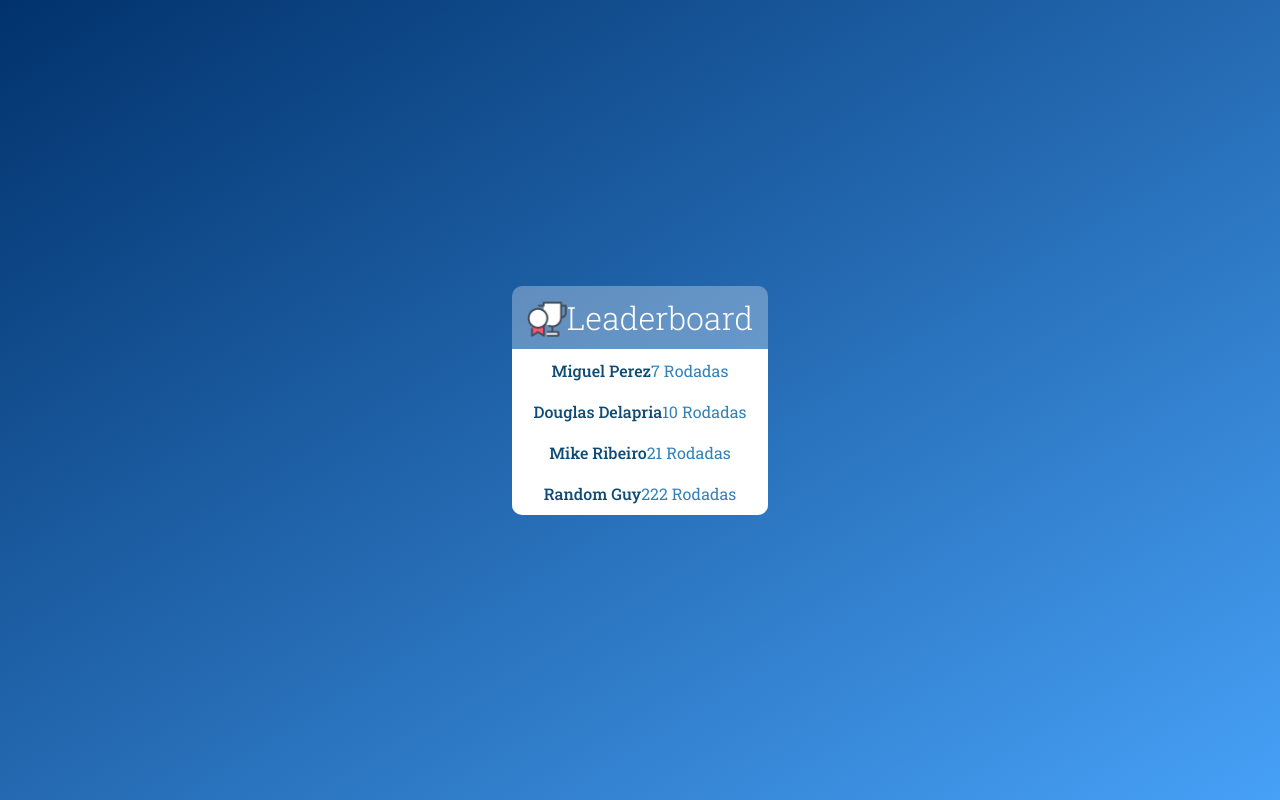
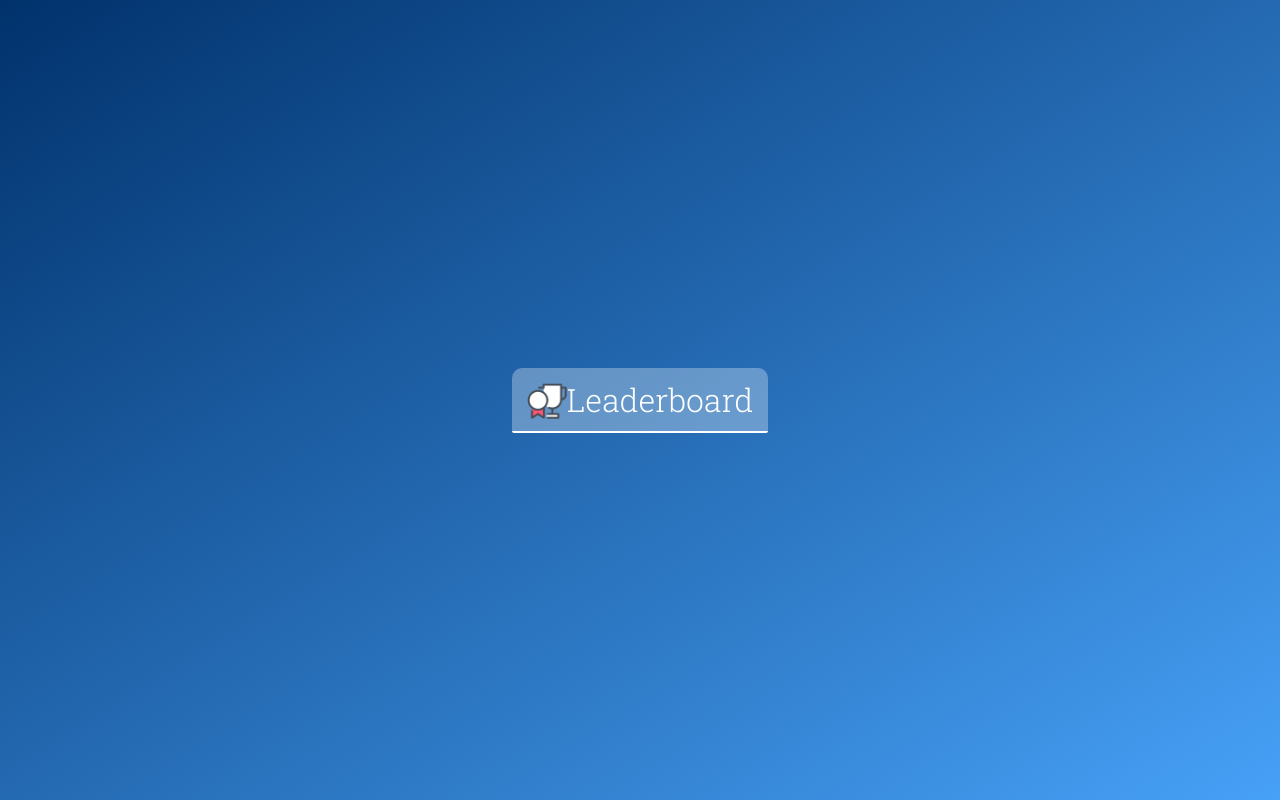
Before and after one commit to MayconRRibeiro/Memory-Game, a React (Create React App) app: page /leaderboard in a window 1280 px wide. Built offline with nearby package versions, Linux system fonts and the light colour scheme.

Commit message:
Salvando nome do usuario na ContextAPI e LocalStorage Leaderboard

```diff
--- a/src/App.tsx
+++ b/src/App.tsx
@@ -2,16 +2,16 @@ import React from 'react';
 
 import Routes from './routes';
 
-import UserContext from './context/UserContext';
+import { UserProvider } from './hooks/UserContext';
 
 import GlobalStyle from './styles/global';
 
 const App: React.FC = () => (
   <>
     <GlobalStyle />
-    <UserContext.Provider value={{ name: 'Mike' }}>
+    <UserProvider>
       <Routes />
-    </UserContext.Provider>
+    </UserProvider>
   </>
 );
 
--- a/src/context/UserContext.ts
+++ /dev/null
@@ -1,9 +0,0 @@
-import { createContext } from 'react';
-
-interface UserContextData {
-  name: string;
-}
-
-const UserContext = createContext<UserContextData>({} as UserContextData);
-
-export default UserContext;
--- /dev/null
+++ b/src/hooks/UserContext.tsx
@@ -0,0 +1,42 @@
+import React, { createContext, useCallback, useContext, useState } from 'react';
+
+interface UserState {
+  name: string;
+}
+
+interface HomeCredentials {
+  name: string;
+}
+
+interface UserContextData {
+  data: UserState | undefined;
+  playGame(credentials: HomeCredentials): void;
+}
+
+const UserContext = createContext<UserContextData>({} as UserContextData);
+
+export const UserProvider: React.FC = ({ children }) => {
+  const [data, setData] = useState<UserState>(() => {
+    return {} as UserState;
+  });
+
+  const playGame = useCallback(({ name }) => {
+    setData({ name });
+  }, []);
+
+  return (
+    <UserContext.Provider value={{ data, playGame }}>
+      {children}
+    </UserContext.Provider>
+  );
+};
+
+export function useUser(): UserContextData {
+  const context = useContext(UserContext);
+
+  if (!context) {
+    throw new Error('useUser must be used within an UserProvider');
+  }
+
+  return context;
+}
--- a/src/pages/Board/index.tsx
+++ b/src/pages/Board/index.tsx
@@ -9,7 +9,7 @@ import CardDTO from '../../dtos/CardDTO';
 import { Container, CardListContainer, RoundCounter } from './styles';
 
 const Board: React.FC = () => {
-  const [cards, setCards] = useState(generateCards);
+  const [cards, setCards] = useState<CardDTO[]>(generateCards);
   const [firstCard, setFirstCard] = useState<CardDTO>();
   const [secondCard, setSecondCard] = useState<CardDTO>();
   const [roundCounter, setRoundCounter] = useState(0);
@@ -51,13 +51,23 @@ const Board: React.FC = () => {
     }, 500);
   }, [firstCard, secondCard, setCardIsFlipped]);
 
-  const checkVictory = useCallback(() => {
-    const winCondition = cards.every(card => card.isFlipped);
+  useEffect(() => {
+    const MIN_ROUNDS_TO_WIN = 10;
+    if (roundCounter < MIN_ROUNDS_TO_WIN) return;
 
-    if (winCondition) {
-      history.push('/leaderboard');
-    }
-  }, [cards, history]);
+    const checkVictory = () => {
+      const winCondition = cards.every(card => card.isFlipped);
+
+      if (winCondition) {
+        history.push({
+          pathname: '/leaderboard',
+          state: { rounds: roundCounter },
+        });
+      }
+    };
+
+    checkVictory();
+  }, [roundCounter]); // eslint-disable-line react-hooks/exhaustive-deps
 
   useEffect(() => {
     if (!firstCard || !secondCard) return;
@@ -68,9 +78,7 @@ const Board: React.FC = () => {
 
     resetSelectedCards();
     setRoundCounter(prevState => prevState + 1);
-
-    checkVictory();
-  }, [firstCard, secondCard, onFailureGuess, resetSelectedCards, checkVictory]);
+  }, [firstCard, secondCard, onFailureGuess, resetSelectedCards]);
 
   const onCardClick = useCallback(
     (card: CardDTO) => {
--- a/src/pages/Home/index.tsx
+++ b/src/pages/Home/index.tsx
@@ -1,14 +1,39 @@
-import React, { useCallback } from 'react';
+import React, { ChangeEvent, useCallback, useState } from 'react';
 import { useHistory } from 'react-router-dom';
+
+import { useUser } from '../../hooks/UserContext';
 
 import { Container, Content } from './styles';
 
+interface HomeFormData {
+  name: string;
+}
+
 const Home: React.FC = () => {
+  const [formData, setFormData] = useState<HomeFormData>({ name: '' });
+
+  const { playGame } = useUser();
   const history = useHistory();
 
   const handleSubmit = useCallback(() => {
-    history.push('/Board');
-  }, [history]);
+    try {
+      if (!formData) return;
+
+      playGame({ name: formData.name });
+
+      history.push('/Board');
+    } catch (err) {
+      throw new Error(err);
+    }
+  }, [playGame, formData, history]);
+
+  const handleOnChange = useCallback(
+    (event: ChangeEvent<HTMLInputElement>): void => {
+      const { value } = event.target;
+      setFormData({ name: value });
+    },
+    [],
+  );
 
   return (
     <Container>
@@ -16,7 +41,12 @@ const Home: React.FC = () => {
         <form onSubmit={handleSubmit}>
           <h1>Jogo de Memória</h1>
 
-          <input type="text" placeholder="nome" />
+          <input
+            type="text"
+            placeholder="nome"
+            value={formData.name}
+            onChange={handleOnChange}
+          />
           <button type="submit">Jogar</button>
         </form>
       </Content>
--- a/src/pages/Leaderboard/index.tsx
+++ b/src/pages/Leaderboard/index.tsx
@@ -1,14 +1,51 @@
-import React, { useContext } from 'react';
+import React, { useEffect, useState } from 'react';
+import { useLocation } from 'react-router-dom';
+import { v4 as uuidv4 } from 'uuid';
 
-import UserContext from '../../context/UserContext';
+import { useUser } from '../../hooks/UserContext';
 
 import badgeTrophyImg from '../../assets/badgeTrophy.png';
 import { Container, Board, Header, Content } from './styles';
 
+interface playerData {
+  id: string;
+  name: string;
+  rounds: number;
+}
+
+interface LocationState {
+  rounds: string;
+}
+
 const Leaderboard: React.FC = () => {
-  const { name } = useContext(UserContext);
+  const [playersList, setPlayersList] = useState<playerData[]>(() => {
+    const players = localStorage.getItem('@MemoryGame:leaderboard');
+    return players !== null ? JSON.parse(players) : [];
+  });
 
-  console.log(name);
+  const { data } = useUser();
+  const location = useLocation<LocationState>();
+
+  useEffect(() => {
+    if (!data || !data.name) return;
+
+    const { rounds } = location.state;
+
+    const player = {
+      id: uuidv4(),
+      name: data.name,
+      rounds: Number(rounds),
+    };
+
+    const updatedPlayersList = [...playersList, player];
+
+    setPlayersList(updatedPlayersList);
+
+    localStorage.setItem(
+      '@MemoryGame:leaderboard',
+      JSON.stringify(updatedPlayersList),
+    );
+  }, []); // eslint-disable-line react-hooks/exhaustive-deps
 
   return (
     <Container>
@@ -18,30 +55,14 @@ const Leaderboard: React.FC = () => {
           <span>Leaderboard</span>
         </Header>
         <Content>
-          <ol>
-            <li>
-              <strong>Miguel Perez</strong>
-              <span>7 Rodadas</span>
-            </li>
-          </ol>
-          <ol>
-            <li>
-              <strong>Douglas Delapria</strong>
-              <span>10 Rodadas</span>
-            </li>
-          </ol>
-          <ol>
-            <li>
-              <strong>Mike Ribeiro</strong>
-              <span>21 Rodadas</span>
-            </li>
-          </ol>
-          <ol>
-            <li>
-              <strong>Random Guy</strong>
-              <span>222 Rodadas</span>
-            </li>
-          </ol>
+          {playersList.map(player => (
+            <ol key={player.id}>
+              <li>
+                <strong>{player.name}</strong>
+                <span>{`${player.rounds} Rodadas`}</span>
+              </li>
+            </ol>
+          ))}
         </Content>
       </Board>
     </Container>
```
